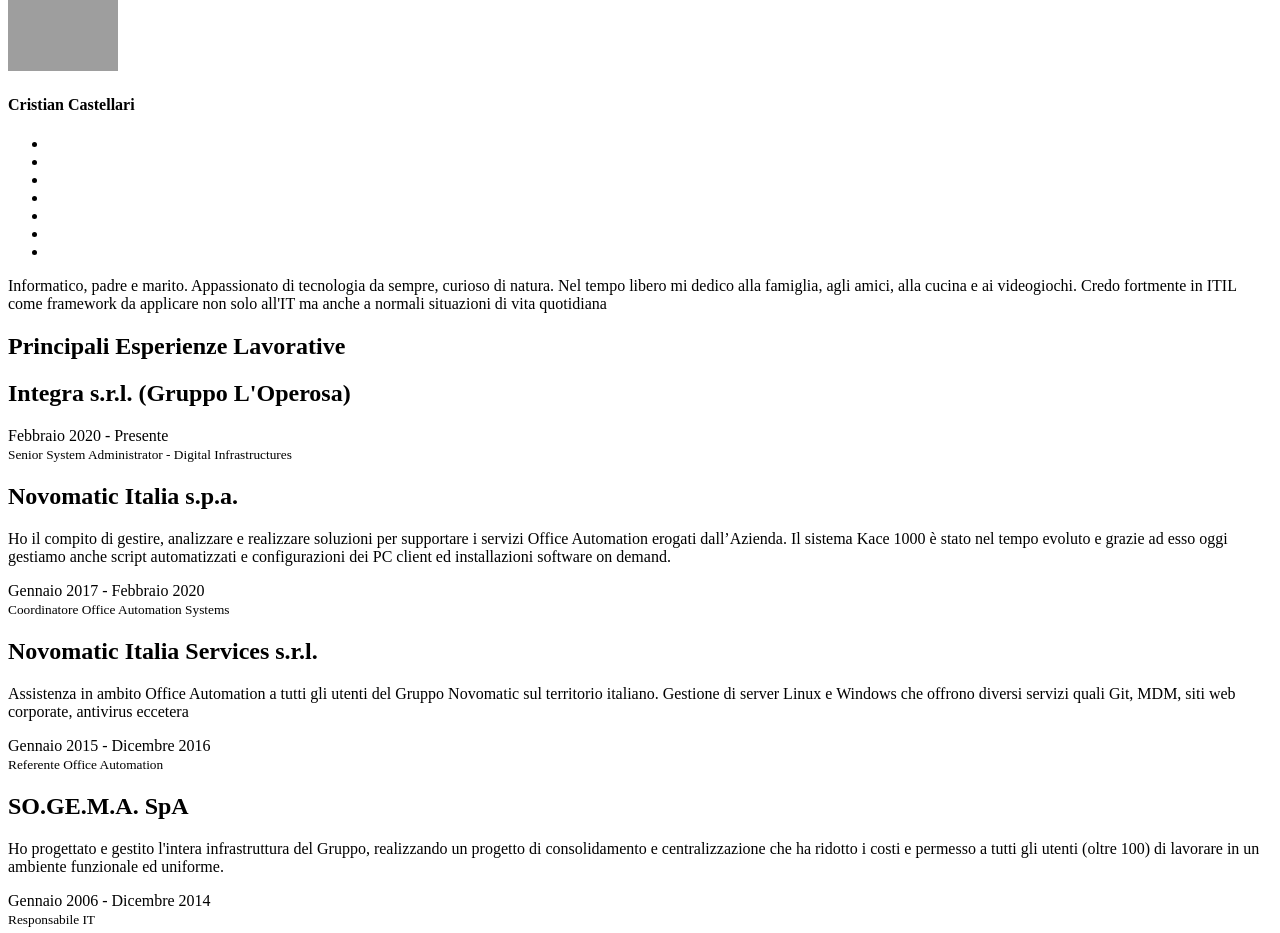
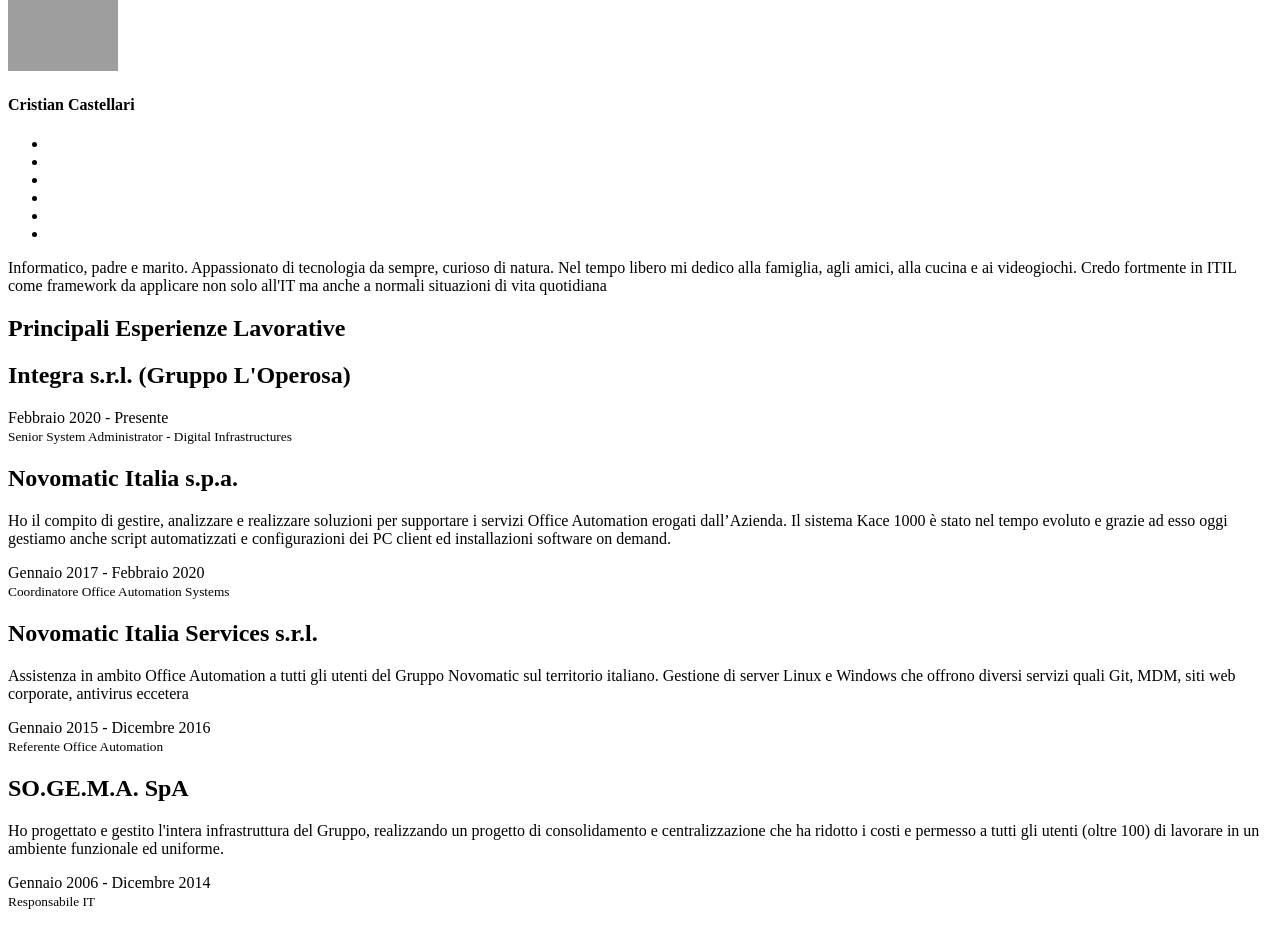
Before and after one commit to Pesra/pesra.github.io, a Jekyll site: the page built from index.html, in a window 1280 px wide. Shown: the part 439-1372 px from the top of the page. Built offline with Jekyll 4.4.1, drawn with Linux system fonts in a browser that asks for light colours; grey boxes are pictures that could not be loaded.

Commit message:
Update about.html

```diff
--- a/_includes/sections/about.html
+++ b/_includes/sections/about.html
@@ -24,10 +24,10 @@
                 <h4><span class="navy">{{ site.author.first_name }}</span> {{ site.author.last_name }}</h4>
                 <ul class="list-inline social-icon">
                     {% if site.author.github_username %}
-                    <li><a href="https://github.com/{{ site.author.github_username }}" target="blank"><i class="fa fa-github"></i></a></li>
+                    <li><a href="https://github.com/Pesra" target="blank"><i class="fa fa-github"></i></a></li>
                     {% endif %}
                     {% if site.author.linkedin_id %}
-                    <li><a href="https://www.linkedin.com/in/{{ site.author.linkedin_id }}" target="blank"><i class="fa fa-linkedin"></i></a></li>
+                    <li><a href="https://www.linkedin.com/in/jason-yang-74b02320b/" target="blank"><i class="fa fa-linkedin"></i></a></li>
                     {% endif %}
                     {% if site.author.facebook_username %}
                     <li><a href="https://www.facebook.com/{{ site.author.facebook_username }}" target="blank"><i class="fa fa-facebook"></i></a></li>
@@ -36,12 +36,10 @@
                     <li><a href="https://twitter.com/{{ site.author.twitter }}" target="blank"><i class="fa fa-twitter"></i></a></li>
                     {% endif %}
                     {% if site.author.email %}
-                    <li><a href="mailto:{{ site.author.email }}"><i class="fa fa-envelope-o"></i></a></li>
+                    <li><a href="mailto:jasonyang188@gmail.com"><i class="fa fa-envelope-o"></i></a></li>
                     {% endif %}
                     <li><a href="{{ site.baseurl }}/feed.xml" target="blank"><i class="fa fa-rss"></i></a></li>
-                    {% if site.author.cv %}
-                    <li><a href="{{ site.author.cv }}" target="blank"><i class="fa fa-file-pdf-o"></i></a></li>
-                    {% endif %}
+
                 </ul>
             </div>
         </div>
```
